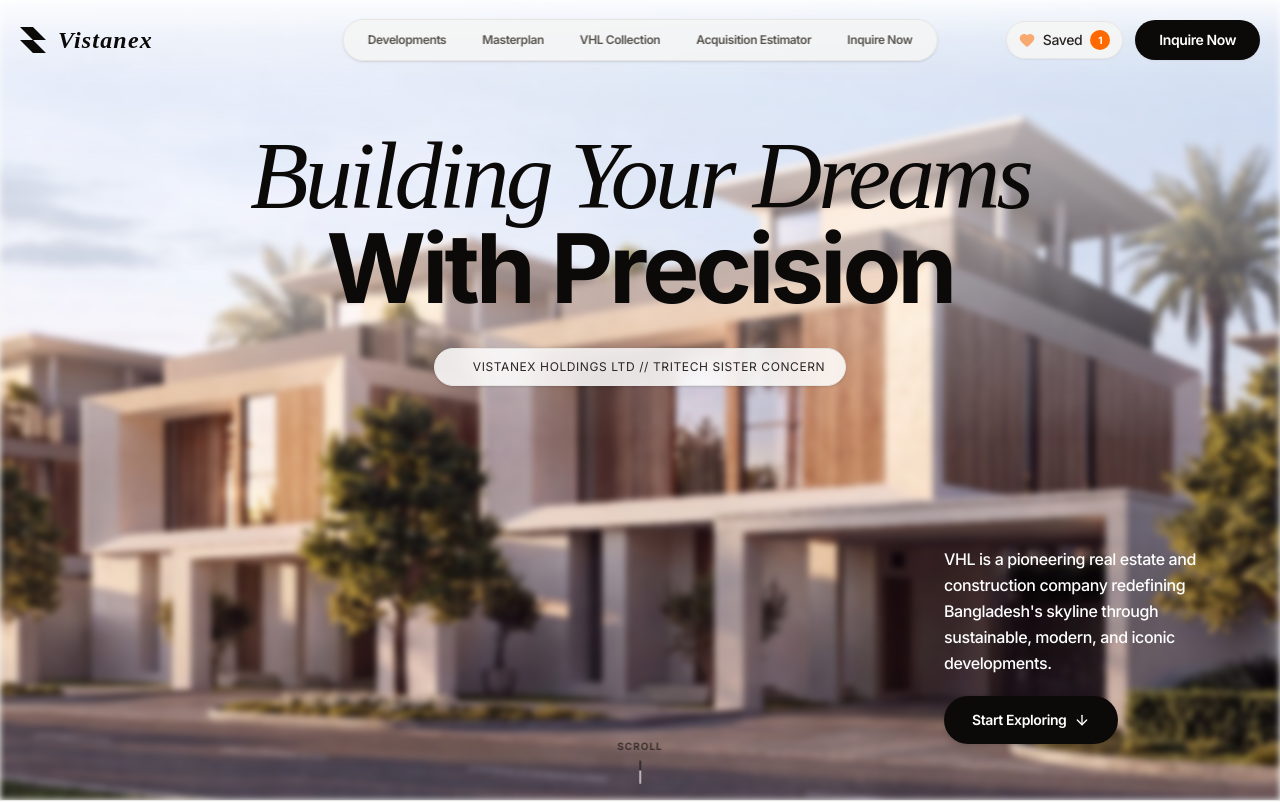
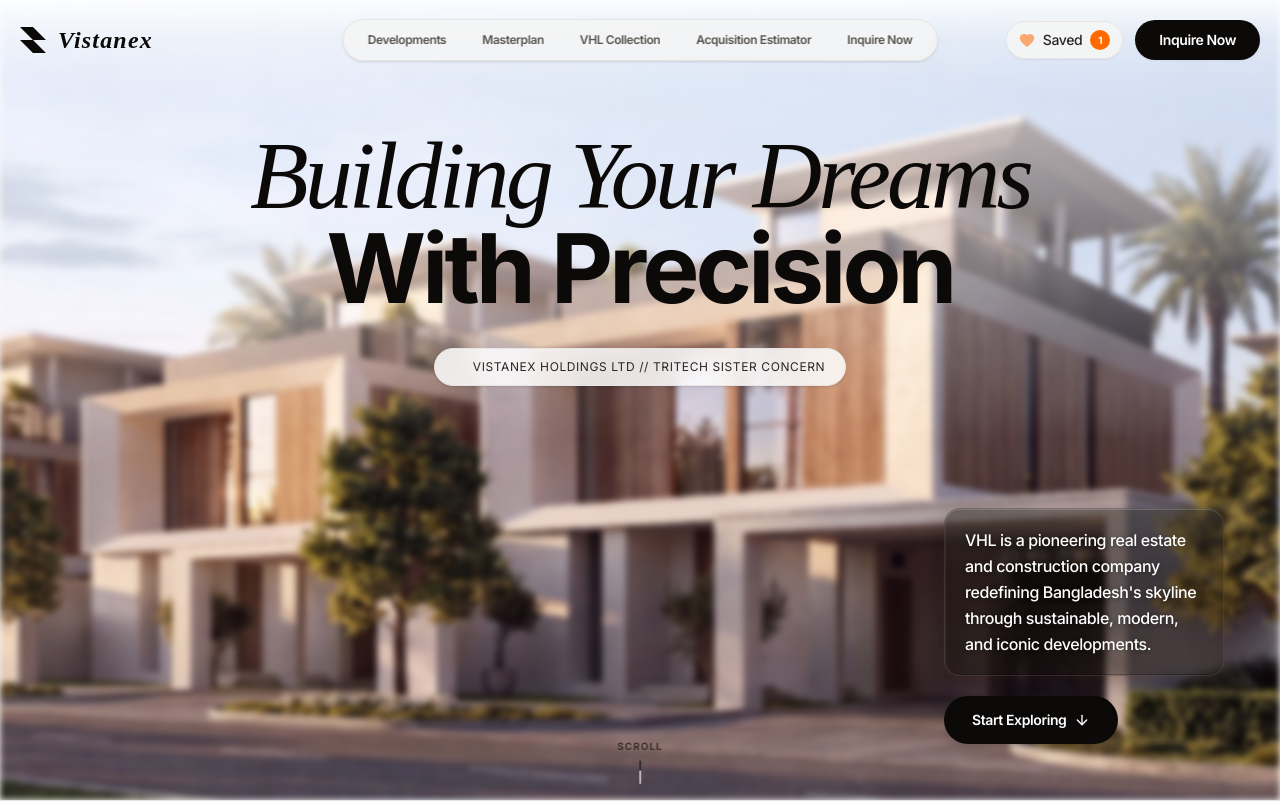
Before and after one commit to ahadarcgis-tech/vistanex-holdings-ltd-vhl, a React (Vite) app: page / in a window 1280 px wide. Shown: the top 802 px of the page. Built offline with nearby package versions, Linux system fonts and the light colour scheme; a web font is replaced by a local one.

Commit message:
Hero: Liquid glass cards for description paragraphs

```diff
--- a/src/components/SpotlightHero.tsx
+++ b/src/components/SpotlightHero.tsx
@@ -61,14 +61,45 @@
         </div>
       </div>
 
-      {/* Bottom-Left Paragraph */}
+      {/* Bottom-Left Paragraph — Liquid Glass Card */}
       <div
         className="hidden sm:block absolute bottom-14 left-10 md:left-14 max-w-[280px] z-30 hero-anim hero-fade"
         style={{ animationDelay: '0.6s' }}
       >
-        <p className="text-base text-white leading-relaxed font-medium">
-          Inheriting decades of expert HVAC-R knowledge and construction excellence to deliver premium quality developments.
-        </p>
+        <div
+          style={{
+            background: 'linear-gradient(135deg, rgba(28,22,16,0.55) 0%, rgba(18,14,10,0.48) 60%, rgba(40,28,16,0.42) 100%)',
+            backdropFilter: 'blur(20px) saturate(160%) brightness(0.9)',
+            WebkitBackdropFilter: 'blur(20px) saturate(160%) brightness(0.9)',
+            borderRadius: '16px',
+            border: '1px solid rgba(255,255,255,0.10)',
+            boxShadow: [
+              'inset 0 1px 0 rgba(255,255,255,0.18)',
+              'inset 0 -1px 0 rgba(0,0,0,0.25)',
+              'inset 1px 0 0 rgba(255,255,255,0.06)',
+              '0 8px 32px rgba(0,0,0,0.35)',
+              '0 2px 8px rgba(232,112,42,0.08)',
+            ].join(', '),
+            padding: '18px 20px',
+            position: 'relative',
+            overflow: 'hidden',
+          }}
+        >
+          {/* Glass sheen sweep */}
+          <div style={{
+            position: 'absolute',
+            top: 0,
+            left: 0,
+            right: 0,
+            height: '40%',
+            background: 'linear-gradient(180deg, rgba(255,255,255,0.07) 0%, transparent 100%)',
+            borderRadius: '16px 16px 0 0',
+            pointerEvents: 'none',
+          }} />
+          <p className="text-base text-white leading-relaxed font-medium" style={{ position: 'relative', zIndex: 1, textShadow: '0 1px 4px rgba(0,0,0,0.4)' }}>
+            Inheriting decades of expert HVAC-R knowledge and construction excellence to deliver premium quality developments.
+          </p>
+        </div>
       </div>
 
       {/* Bottom-Right Block & Call to Action */}
@@ -76,9 +107,42 @@
         className="absolute bottom-10 sm:bottom-14 left-5 right-5 sm:left-auto sm:right-10 md:right-14 max-w-full sm:max-w-[280px] flex flex-col items-start gap-4 sm:gap-5 z-30 hero-anim hero-fade"
         style={{ animationDelay: '0.75s' }}
       >
-        <p className="text-sm sm:text-base text-white leading-relaxed font-medium">
-          VHL is a pioneering real estate and construction company redefining Bangladesh's skyline through sustainable, modern, and iconic developments.
-        </p>
+        {/* Liquid Glass Card — Right Description */}
+        <div
+          style={{
+            background: 'linear-gradient(135deg, rgba(28,22,16,0.55) 0%, rgba(18,14,10,0.48) 60%, rgba(40,28,16,0.42) 100%)',
+            backdropFilter: 'blur(20px) saturate(160%) brightness(0.9)',
+            WebkitBackdropFilter: 'blur(20px) saturate(160%) brightness(0.9)',
+            borderRadius: '16px',
+            border: '1px solid rgba(255,255,255,0.10)',
+            boxShadow: [
+              'inset 0 1px 0 rgba(255,255,255,0.18)',
+              'inset 0 -1px 0 rgba(0,0,0,0.25)',
+              'inset 1px 0 0 rgba(255,255,255,0.06)',
+              '0 8px 32px rgba(0,0,0,0.35)',
+              '0 2px 8px rgba(232,112,42,0.08)',
+            ].join(', '),
+            padding: '18px 20px',
+            width: '100%',
+            position: 'relative',
+            overflow: 'hidden',
+          }}
+        >
+          {/* Glass sheen sweep */}
+          <div style={{
+            position: 'absolute',
+            top: 0,
+            left: 0,
+            right: 0,
+            height: '40%',
+            background: 'linear-gradient(180deg, rgba(255,255,255,0.07) 0%, transparent 100%)',
+            borderRadius: '16px 16px 0 0',
+            pointerEvents: 'none',
+          }} />
+          <p className="text-sm sm:text-base text-white leading-relaxed font-medium" style={{ position: 'relative', zIndex: 1, textShadow: '0 1px 4px rgba(0,0,0,0.4)' }}>
+            VHL is a pioneering real estate and construction company redefining Bangladesh's skyline through sustainable, modern, and iconic developments.
+          </p>
+        </div>
 
         <button
           onClick={onStartExploring}
```
